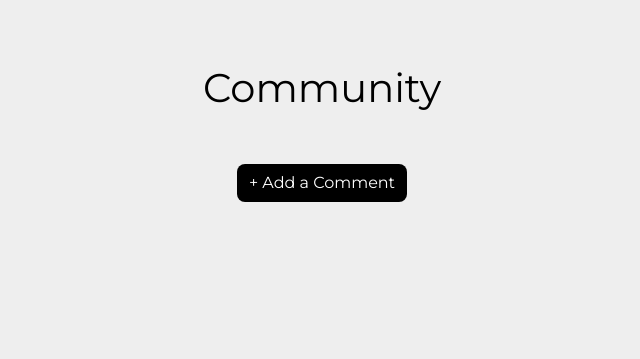
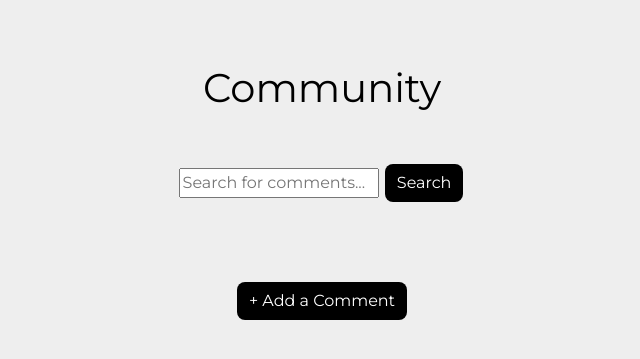
Before and after one commit to matthiaslim/recipe-manager, a Flask app: template app/templates/community.html in a window 1280 px wide. Shown: the part 56-415 px from the top of the page, without its empty margins (318-958 px from the left). Run offline with Flask 3, Linux system fonts and the light colour scheme; the template is opened without the code that fills it, so the values that code supplies are empty; the visitor is signed in with stand-in values (Sample User, id 1); some libraries are stand-ins or nearby versions.

Commit message:
search bar

```diff
--- a/app/app.py
+++ b/app/app.py
@@ -13,7 +13,6 @@ app.secret_key = os.urandom(24)  # secret key for session management
 # Dummy data for community comments
 comments = []
 
-
 def login_required(f):
     @wraps(f)
     def decorated_function(*args, **kwargs):
@@ -25,26 +24,27 @@ def login_required(f):
     return decorated_function
 
 
-def get_threads_with_replies():
+def get_threads_with_replies(search_query=None):
     db = get_db()
     cursor = db.cursor(dictionary=True)
     try:
-        cursor.execute(
-            'SELECT t.threadID, t.threadName, u.userName, t.reply_count FROM temp_thread_with_replies t INNER JOIN User u ON t.thread_created_by = u.userID')
+        if search_query:
+            cursor.execute(
+                'SELECT t.threadID, t.threadName, u.userName, t.reply_count FROM temp_thread_with_replies t INNER JOIN User u ON t.thread_created_by = u.userID WHERE t.threadName LIKE %s', ('%' + search_query + '%',))
+        else:
+            cursor.execute(
+                'SELECT t.threadID, t.threadName, u.userName, t.reply_count FROM temp_thread_with_replies t INNER JOIN User u ON t.thread_created_by = u.userID')
         fetched_comments = cursor.fetchall()
         comments_list = []
         for comment in fetched_comments:
             comment_dict = {
                 'threadID': comment['threadID'],
                 'threadName': comment['threadName'],
-                'created_by': comment['username'],
-                'count': comment['reply_count'],
+                'created_by': comment.get('userName', 'Unknown'),  # Corrected from 'username' to 'userName'
+                'count': comment.get('reply_count', 0),
                 'replies': []
             }
             comments_list.append(comment_dict)
-
-        global comments
-        comments = comments_list
 
         return comments_list
 
@@ -57,6 +57,7 @@ def get_threads_with_replies():
     finally:
         cursor.close()
         db.close()
+
 
 
 # comments = get_threads_with_replies() # get all the threads
--- a/app/config.py
+++ b/app/config.py
@@ -12,3 +12,9 @@ class Config:
     SESSION_USE_SIGNER = True
     SESSION_COOKIE_HTTPONLY = True
     SESSION_COOKIE_SECURE = True
+
+# Debugging: Print the values to ensure they are loaded
+print(f"MYSQL_HOST={Config.MYSQL_HOST}")
+print(f"MYSQL_USER={Config.MYSQL_USER}")
+print(f"MYSQL_PASSWORD={Config.MYSQL_PASSWORD}")
+print(f"MYSQL_DB={Config.MYSQL_DB}")
--- a/app/templates/community.html
+++ b/app/templates/community.html
@@ -6,6 +6,15 @@
 <link rel="stylesheet" type="text/css" href='/static/style.css' />
 <body>
     <h1 class="text-center mb-5">Community</h1>
+
+    <section>
+        <!-- Search Bar -->
+        <div class="search-container">
+            <input type="text" id="searchInput" placeholder="Search for comments...">
+            <button id="searchButton" class="button">Search</button>
+        </div>
+        <br><br><br>
+    </section>
     <section>
         <button id="addCommentButton" class="button">+ Add a Comment</button>
         <br>
@@ -220,8 +229,21 @@
                     .catch(error => console.error('Error:', error));
                 }
             }
+
+            // Search functionality
+            document.getElementById('searchButton').onclick = function() {
+                var searchQuery = document.getElementById('searchInput').value.toLowerCase();
+                var comments = document.getElementsByClassName('list-group-item');
+                for (var i = 0; i < comments.length; i++) {
+                    var commentText = comments[i].getElementsByClassName('comment-text')[0].innerText.toLowerCase();
+                    if (commentText.includes(searchQuery)) {
+                        comments[i].style.display = '';
+                    } else {
+                        comments[i].style.display = 'none';
+                    }
+                }
+            };
         });
-        </script>
-
+    </script>
 </body>
 {% endblock %}
```
